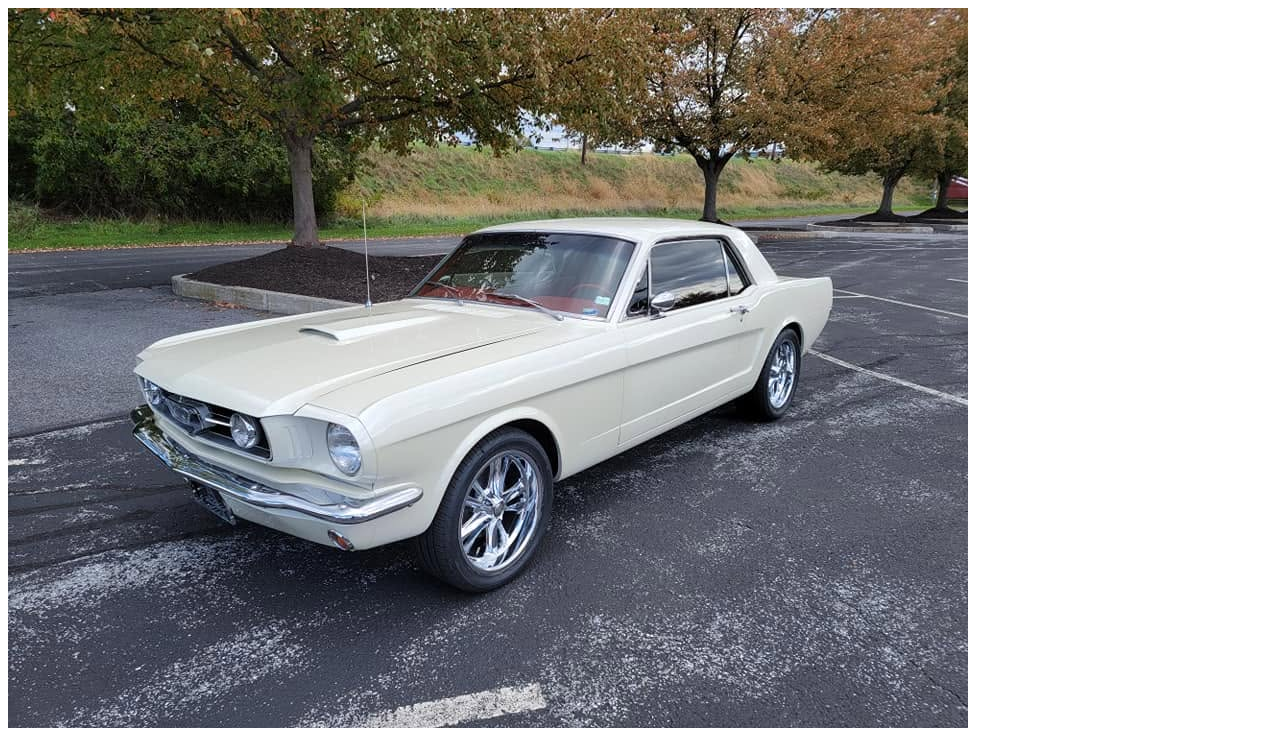
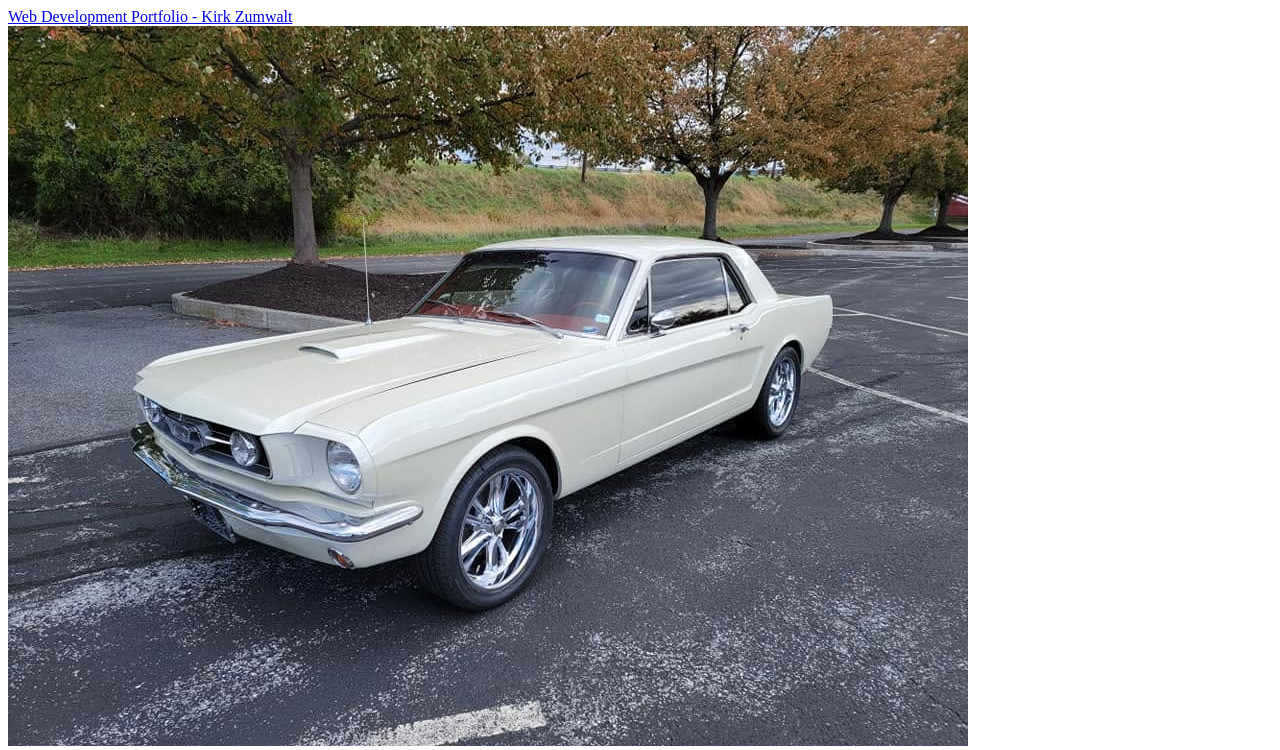
Before and after one commit to kirkazumwalt/Lesson-2---Practice-Activity-1---Kirk-Zumwalt, a plain HTML site: page index.html in a window 1280 px wide. Shown: the top 750 px of the page. Drawn offline with Linux system fonts and the light colour scheme.

Commit message:
Add navigation link to portfolio in index.html
Added a navigation link to the web development portfolio.

```diff
--- a/index.html
+++ b/index.html
@@ -15,6 +15,10 @@
     </style>
   </head>
   <body>
+       <nav>
+            <a href=" https://kirkazumwalt.github.io/">Web Development Portfolio - Kirk Zumwalt</a>
+       </nav>
+
 <img src="1965 Ford Mustang..jpg" alt="Mustang Photo">
     <h1>1965 Ford Mustang - $25,000</h1>
     <h2>Information</h2>
```
